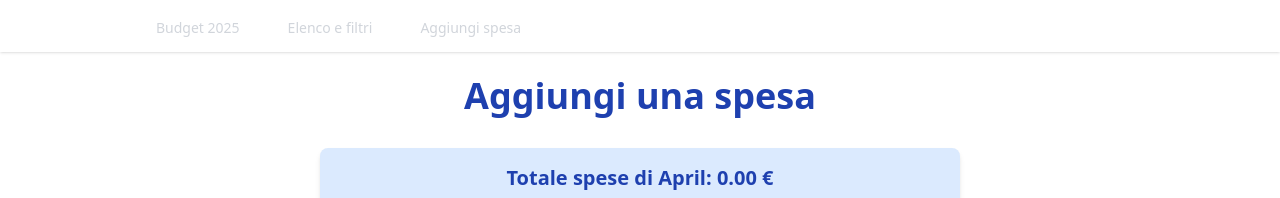
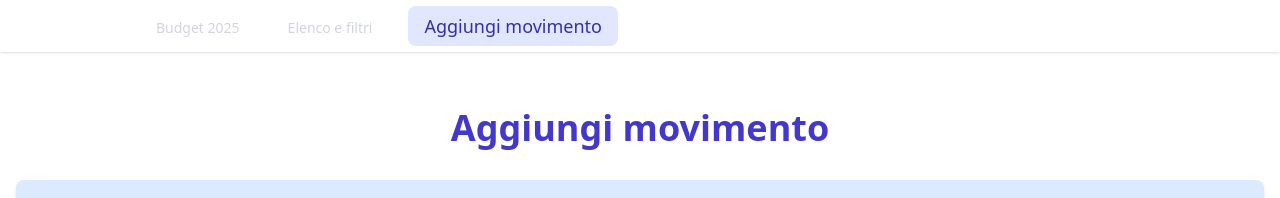
Before and after one commit to keape/budget-app, a React (Create React App) app: page / in a window 1280 px wide. Shown: the top 198 px of the page. Built offline with nearby package versions, Linux system fonts and the light colour scheme; no server answers.

Commit message:
Update page titles and improve contrast

```diff
--- a/src/Home.js
+++ b/src/Home.js
@@ -63,9 +63,9 @@ function Home() {
   const totaleMeseCorrente = transazioniDelMese.reduce((acc, t) => acc + t.importo, 0);
 
   return (
-    <div className="theme-container max-w-2xl mx-auto px-4">
-      <h1 className="text-4xl font-bold text-center text-blue-800 dark:text-blue-300 mb-8">
-        Aggiungi {tipo === 'spesa' ? 'una spesa' : "un'entrata"}
+    <div className="container mx-auto px-4 py-8">
+      <h1 className="text-4xl font-bold text-center mb-8 text-indigo-700 dark:text-indigo-300">
+        Aggiungi movimento
       </h1>
 
       <div className="bg-blue-100 dark:bg-blue-900 text-blue-800 dark:text-blue-200 p-4 rounded-lg mb-8 shadow-md text-center text-xl font-semibold">
--- a/src/Navbar.js
+++ b/src/Navbar.js
@@ -13,7 +13,16 @@ function Navbar() {
         <nav className="space-x-6 text-lg">
           <Link to="/budget" className="text-gray-300 hover:bg-gray-700 hover:text-white px-3 py-2 rounded-md text-sm font-medium">Budget 2025</Link>
           <Link to="/filtri" className="text-gray-300 hover:bg-gray-700 hover:text-white px-3 py-2 rounded-md text-sm font-medium">Elenco e filtri</Link>
-          <Link to="/" className="text-gray-300 hover:bg-gray-700 hover:text-white px-3 py-2 rounded-md text-sm font-medium">Aggiungi spesa</Link>
+          <Link
+            to="/"
+            className={`px-4 py-2 rounded-lg transition-colors duration-200 ${
+              location.pathname === '/'
+                ? 'bg-indigo-100 text-indigo-800 dark:bg-indigo-900 dark:text-indigo-200'
+                : 'text-gray-600 hover:bg-gray-100 dark:text-gray-300 dark:hover:bg-gray-800'
+            }`}
+          >
+            Aggiungi movimento
+          </Link>
         </nav>
       </div>
     </header>
```
